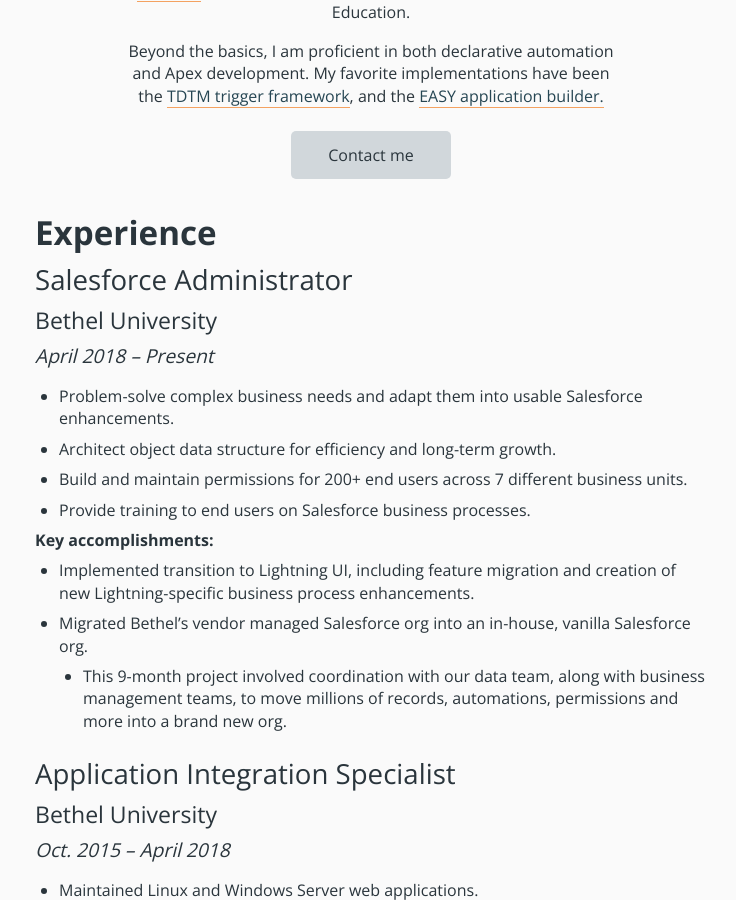
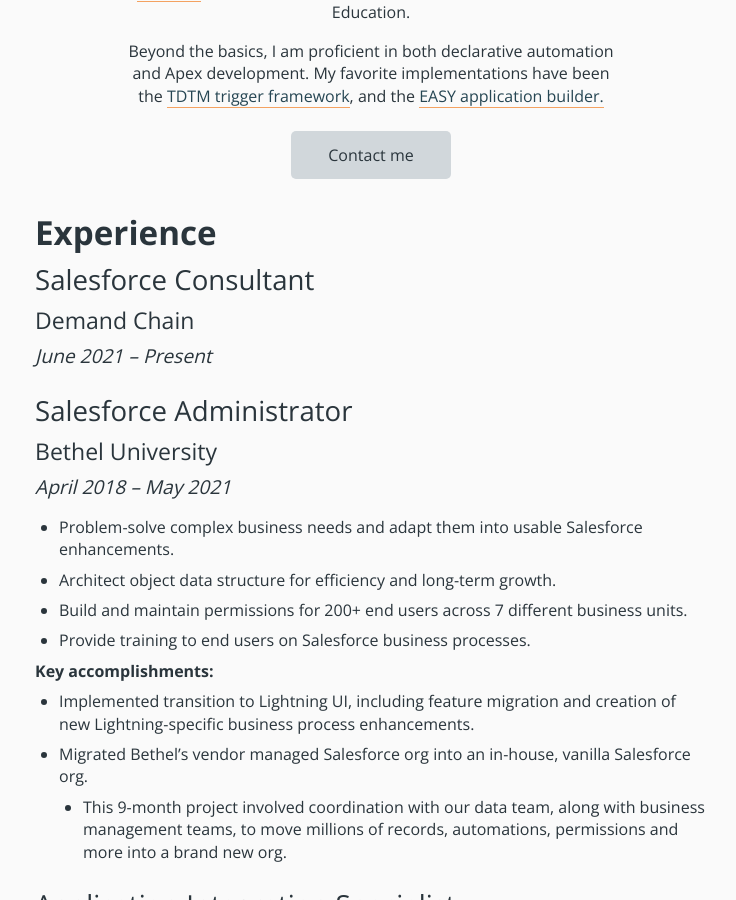
Before and after one commit to JSaterdalen/resume-site, a Jekyll site: the page built from index.html, in a window 1280 px wide and 900 px high, scrolled down 325 px. Shown: the whole window, without its empty margins (269-1005 px from the left). Built offline with Jekyll 4.4.1, drawn with Linux system fonts in a browser that asks for light colours; nearby versions of some CDN libraries.

Commit message:
add Demand Chain position

```diff
--- a/_data/experience.yml
+++ b/_data/experience.yml
@@ -1,8 +1,14 @@
 # Jobs
+
+# Demand Chain
+- company: Demand Chain
+  position: Salesforce Consultant
+  duration: June 2021 &ndash; Present
+
 # Salesforce Administrator
 - company: Bethel University
   position: Salesforce Administrator
-  duration: April 2018 &ndash; Present
+  duration: April 2018 &ndash; May 2021
   summaries:
     - bullet: Problem-solve complex business needs and adapt them into usable Salesforce enhancements.
     - bullet: Architect object data structure for efficiency and long-term growth.
```
